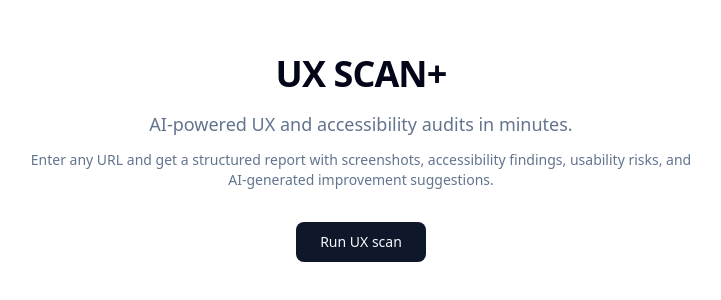
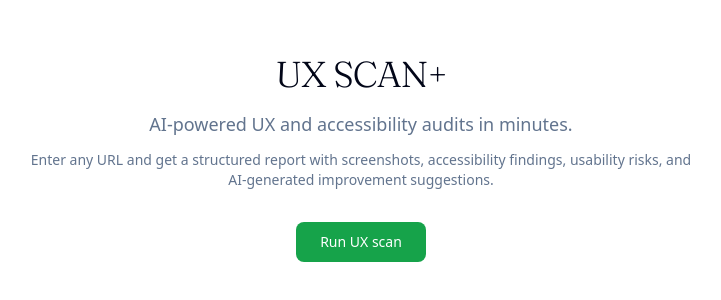
Before and after one commit to JanChaosTheory/ux-audit-automation, a Next.js app: page / in a window 1280 px wide. Shown: the part 242-542 px from the top of the page, without its empty margins (279-1000 px from the left). Built offline with nearby package versions, Linux system fonts and the light colour scheme.

Commit message:
ui polish and minor cosmetic improvements

```diff
--- a/app/audit/page.tsx
+++ b/app/audit/page.tsx
@@ -103,7 +103,7 @@ export default function AuditPage() {
               <Button
                 type="submit"
                 size="lg"
-                className="w-full"
+                className="w-full bg-[#16a34a] hover:bg-[#15803d] text-white"
                 disabled={loading}
               >
                 {loading ? (
--- a/app/globals.css
+++ b/app/globals.css
@@ -124,3 +124,8 @@
     @apply bg-background text-foreground;
   }
 }
+
+.font-fraunces {
+  font-family: "Fraunces", serif;
+  font-weight: 300;
+}
--- a/app/layout.tsx
+++ b/app/layout.tsx
@@ -25,6 +25,12 @@ export default function RootLayout({
 }>) {
   return (
     <html lang="en">
+      <head>
+        <link
+          href="https://fonts.googleapis.com/css2?family=Fraunces:ital,opsz,wght@0,9..144,300;1,9..144,300&display=swap"
+          rel="stylesheet"
+        />
+      </head>
       <body
         className={`${geistSans.variable} ${geistMono.variable} antialiased`}
       >
--- a/app/page.tsx
+++ b/app/page.tsx
@@ -5,7 +5,7 @@ export default function Home() {
   return (
     <main className="min-h-screen bg-background">
       <div className="mx-auto flex min-h-screen max-w-3xl flex-col items-center justify-center px-6 text-center">
-        <h1 className="text-4xl font-semibold tracking-tight">UX SCAN+</h1>
+        <h1 className="text-4xl font-semibold tracking-tight font-fraunces">UX SCAN+</h1>
 
         <p className="mt-4 max-w-2xl text-lg text-muted-foreground">
           AI-powered UX and accessibility audits in minutes.
@@ -19,7 +19,7 @@ export default function Home() {
 
         <div className="mt-8">
           <Link href="/audit">
-            <Button size="lg">Run UX scan</Button>
+            <Button size="lg" className="bg-[#16a34a] hover:bg-[#15803d] text-white">Run UX scan</Button>
           </Link>
         </div>
       </div>
--- a/app/results/ResultsClient.tsx
+++ b/app/results/ResultsClient.tsx
@@ -244,7 +244,7 @@ function QuickWinRow({
           variant="outline"
           size="sm"
           onClick={onGenerateFix}
-          className="shrink-0"
+          className="shrink-0 border-[#16a34a] text-[#16a34a] hover:bg-[#16a34a]/10"
         >
           <span aria-hidden="true">✨</span>
           <span>Generate fix</span>
@@ -617,7 +617,7 @@ ${context ? `Context:\n${context}\n\n` : ""}Provide:
 
         <div className="flex items-start justify-between gap-4">
           <div>
-            <h1 className="text-2xl font-semibold">Audit results</h1>
+            <h1 className="text-2xl font-semibold font-fraunces">Audit results</h1>
 
             <div className="mt-2 text-sm">
               <span className="text-muted-foreground">URL:</span>{" "}
@@ -747,7 +747,7 @@ ${context ? `Context:\n${context}\n\n` : ""}Provide:
                           </div>
 
                           <div>
-                            <div className="font-medium">Quick wins</div>
+                            <div className="font-medium font-fraunces">Quick wins</div>
                             <div className="mt-1 text-xs text-muted-foreground">
                               Small changes that can improve usability quickly.
                             </div>
--- a/components/ui/ViolationCard.tsx
+++ b/components/ui/ViolationCard.tsx
@@ -22,13 +22,13 @@ function getImpactLabel(impact: string | null) {
 
 function getImpactVariant(
   impact: string | null
-): "default" | "secondary" | "destructive" {
+): "default" | "secondary" | "destructive" | "low" {
   const value = (impact ?? "").toLowerCase();
 
   if (value === "critical") return "destructive";
   if (value === "serious") return "destructive";
   if (value === "moderate") return "default";
-  if (value === "minor") return "secondary";
+  if (value === "minor") return "low";
 
   return "secondary";
 }
--- a/components/ui/badge.tsx
+++ b/components/ui/badge.tsx
@@ -16,6 +16,7 @@ const badgeVariants = cva(
           "bg-destructive text-white [a&]:hover:bg-destructive/90 focus-visible:ring-destructive/20 dark:focus-visible:ring-destructive/40 dark:bg-destructive/60",
         outline:
           "border-border text-foreground [a&]:hover:bg-accent [a&]:hover:text-accent-foreground",
+        low: "bg-green-50 text-green-700 dark:bg-green-950/30 dark:text-green-400",
         ghost: "[a&]:hover:bg-accent [a&]:hover:text-accent-foreground",
         link: "text-primary underline-offset-4 [a&]:hover:underline",
       },
--- a/components/ui/tabs.tsx
+++ b/components/ui/tabs.tsx
@@ -67,7 +67,7 @@ function TabsTrigger({
         "focus-visible:border-ring focus-visible:ring-ring/50 focus-visible:outline-ring text-foreground/60 hover:text-foreground dark:text-muted-foreground dark:hover:text-foreground relative inline-flex h-[calc(100%-1px)] flex-1 items-center justify-center gap-1.5 rounded-md border border-transparent px-2 py-1 text-sm font-medium whitespace-nowrap transition-all group-data-[orientation=vertical]/tabs:w-full group-data-[orientation=vertical]/tabs:justify-start focus-visible:ring-[3px] focus-visible:outline-1 disabled:pointer-events-none disabled:opacity-50 group-data-[variant=default]/tabs-list:data-[state=active]:shadow-sm group-data-[variant=line]/tabs-list:data-[state=active]:shadow-none [&_svg]:pointer-events-none [&_svg]:shrink-0 [&_svg:not([class*='size-'])]:size-4",
         "group-data-[variant=line]/tabs-list:bg-transparent group-data-[variant=line]/tabs-list:data-[state=active]:bg-transparent dark:group-data-[variant=line]/tabs-list:data-[state=active]:border-transparent dark:group-data-[variant=line]/tabs-list:data-[state=active]:bg-transparent",
         "data-[state=active]:bg-background dark:data-[state=active]:text-foreground dark:data-[state=active]:border-input dark:data-[state=active]:bg-input/30 data-[state=active]:text-foreground",
-        "after:bg-foreground after:absolute after:opacity-0 after:transition-opacity group-data-[orientation=horizontal]/tabs:after:inset-x-0 group-data-[orientation=horizontal]/tabs:after:bottom-[-5px] group-data-[orientation=horizontal]/tabs:after:h-0.5 group-data-[orientation=vertical]/tabs:after:inset-y-0 group-data-[orientation=vertical]/tabs:after:-right-1 group-data-[orientation=vertical]/tabs:after:w-0.5 group-data-[variant=line]/tabs-list:data-[state=active]:after:opacity-100",
+        "after:bg-foreground after:absolute after:opacity-0 after:transition-opacity group-data-[orientation=horizontal]/tabs:after:inset-x-0 group-data-[orientation=horizontal]/tabs:after:bottom-[-5px] group-data-[orientation=horizontal]/tabs:after:h-0.5 group-data-[orientation=vertical]/tabs:after:inset-y-0 group-data-[orientation=vertical]/tabs:after:-right-1 group-data-[orientation=vertical]/tabs:after:w-0.5 group-data-[variant=line]/tabs-list:data-[state=active]:after:opacity-100 data-[state=active]:after:bg-[#16a34a]",
         className
       )}
       {...props}
```
